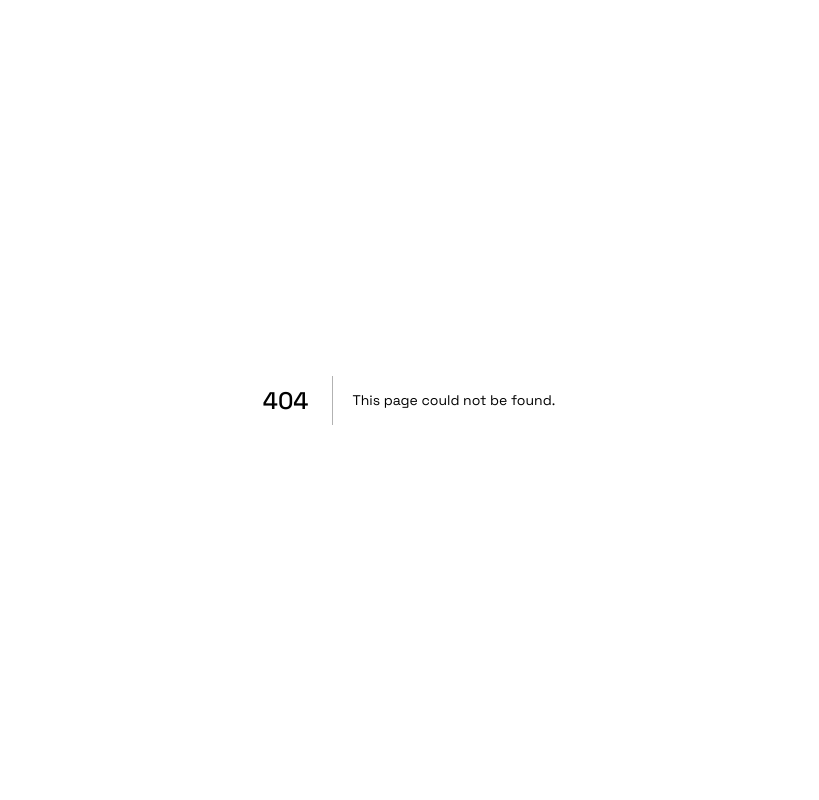
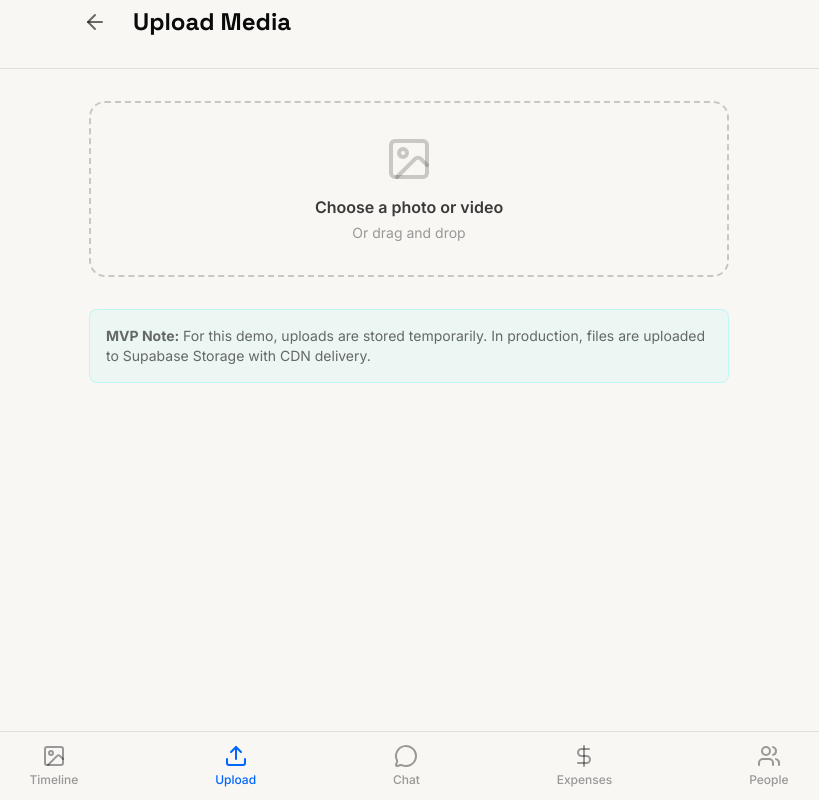
Before and after one commit to kpalaniuk/sandbox, a Next.js app: page /sandboxes/1/upload in a window 1280 px wide. Before the commit this address had no page. Shown: the whole page, without its empty margins (231-1050 px from the left). Built offline with nearby package versions, Linux system fonts and the light colour scheme.

Commit message:
feat: upload page + media API

```diff
--- /dev/null
+++ b/app/api/sandboxes/[id]/media/route.ts
@@ -0,0 +1,71 @@
+import { auth } from "@clerk/nextjs/server";
+import { NextResponse } from "next/server";
+import { supabaseAdmin } from "@/lib/supabase";
+
+export async function POST(
+  request: Request,
+  { params }: { params: { id: string } }
+) {
+  try {
+    const { userId } = await auth();
+
+    if (!userId) {
+      return NextResponse.json({ error: "Unauthorized" }, { status: 401 });
+    }
+
+    const body = await request.json();
+    const { type, url, caption } = body;
+
+    // Create media item
+    const { data: mediaItem, error } = await supabaseAdmin
+      .from("media_items")
+      .insert({
+        sandbox_id: params.id,
+        owner_id: userId,
+        type,
+        url,
+        caption: caption || null,
+        timestamp: new Date().toISOString(),
+      })
+      .select()
+      .single();
+
+    if (error) {
+      console.error("Media creation error:", error);
+      return NextResponse.json({ error: "Failed to create media item" }, { status: 500 });
+    }
+
+    return NextResponse.json(mediaItem);
+  } catch (error) {
+    console.error("API error:", error);
+    return NextResponse.json({ error: "Internal server error" }, { status: 500 });
+  }
+}
+
+export async function GET(
+  request: Request,
+  { params }: { params: { id: string } }
+) {
+  try {
+    const { userId } = await auth();
+
+    if (!userId) {
+      return NextResponse.json({ error: "Unauthorized" }, { status: 401 });
+    }
+
+    const { data: mediaItems, error } = await supabaseAdmin
+      .from("media_items")
+      .select("*")
+      .eq("sandbox_id", params.id)
+      .order("timestamp", { ascending: false });
+
+    if (error) {
+      return NextResponse.json({ error: "Failed to fetch media" }, { status: 500 });
+    }
+
+    return NextResponse.json(mediaItems || []);
+  } catch (error) {
+    console.error("API error:", error);
+    return NextResponse.json({ error: "Internal server error" }, { status: 500 });
+  }
+}
--- /dev/null
+++ b/app/sandboxes/[id]/upload/page.tsx
@@ -0,0 +1,163 @@
+"use client";
+
+import { useState } from "react";
+import { useRouter } from "next/navigation";
+import { ArrowLeft, Upload, Loader2, ImageIcon } from "lucide-react";
+import Link from "next/link";
+import { SandboxNav } from "../SandboxNav";
+
+export default function UploadPage({ params }: { params: { id: string } }) {
+  const router = useRouter();
+  const [uploading, setUploading] = useState(false);
+  const [caption, setCaption] = useState("");
+  const [file, setFile] = useState<File | null>(null);
+  const [preview, setPreview] = useState<string | null>(null);
+
+  const handleFileChange = (e: React.ChangeEvent<HTMLInputElement>) => {
+    const selectedFile = e.target.files?.[0];
+    if (selectedFile) {
+      setFile(selectedFile);
+      setPreview(URL.createObjectURL(selectedFile));
+    }
+  };
+
+  const handleUpload = async (e: React.FormEvent) => {
+    e.preventDefault();
+    if (!file) return;
+
+    setUploading(true);
+
+    try {
+      // For MVP: using placeholder - in production would upload to Supabase Storage
+      const mockUrl = preview || "";
+
+      const res = await fetch(`/api/sandboxes/${params.id}/media`, {
+        method: "POST",
+        headers: { "Content-Type": "application/json" },
+        body: JSON.stringify({
+          type: file.type.startsWith("video") ? "video" : "photo",
+          url: mockUrl,
+          caption,
+        }),
+      });
+
+      if (!res.ok) throw new Error("Upload failed");
+
+      router.push(`/sandboxes/${params.id}`);
+    } catch (error) {
+      console.error(error);
+      alert("Upload failed");
+      setUploading(false);
+    }
+  };
+
+  return (
+    <div className="min-h-screen bg-sand pb-24">
+      <header className="safe-top px-4 py-6 border-b border-midnight/10">
+        <div className="max-w-2xl mx-auto flex items-center gap-4">
+          <Link
+            href={`/sandboxes/${params.id}`}
+            className="tap-target text-midnight/60 hover:text-midnight"
+          >
+            <ArrowLeft className="w-6 h-6" />
+          </Link>
+          <h1 className="text-2xl font-display font-bold">Upload Media</h1>
+        </div>
+      </header>
+
+      <main className="max-w-2xl mx-auto px-4 py-8">
+        <form onSubmit={handleUpload} className="space-y-6">
+          {/* File input */}
+          <div>
+            <label className="block">
+              <div className="border-2 border-dashed border-midnight/20 rounded-2xl p-8 text-center cursor-pointer hover:border-ocean transition-colors">
+                {preview ? (
+                  <div className="space-y-4">
+                    <img
+                      src={preview}
+                      alt="Preview"
+                      className="max-h-64 mx-auto rounded-lg object-cover"
+                    />
+                    <button
+                      type="button"
+                      onClick={() => {
+                        setFile(null);
+                        setPreview(null);
+                      }}
+                      className="text-sm text-ocean underline"
+                    >
+                      Change file
+                    </button>
+                  </div>
+                ) : (
+                  <div>
+                    <ImageIcon className="w-12 h-12 mx-auto mb-3 text-midnight/20" />
+                    <p className="font-semibold text-midnight/80 mb-1">
+                      Choose a photo or video
+                    </p>
+                    <p className="text-sm text-midnight/40">
+                      Or drag and drop
+                    </p>
+                  </div>
+                )}
+              </div>
+              <input
+                type="file"
+                accept="image/*,video/*"
+                onChange={handleFileChange}
+                className="hidden"
+              />
+            </label>
+          </div>
+
+          {/* Caption */}
+          {file && (
+            <>
+              <div>
+                <label htmlFor="caption" className="block text-sm font-semibold mb-2">
+                  Caption (optional)
+                </label>
+                <textarea
+                  id="caption"
+                  value={caption}
+                  onChange={(e) => setCaption(e.target.value)}
+                  placeholder="Add a caption..."
+                  rows={3}
+                  className="w-full px-4 py-3 bg-cream border-2 border-midnight/10 rounded-lg focus:border-ocean focus:outline-none resize-none"
+                />
+              </div>
+
+              {/* Submit */}
+              <button
+                type="submit"
+                disabled={uploading}
+                className="w-full py-4 bg-ocean text-cream rounded-lg font-semibold hover:bg-midnight transition-colors disabled:opacity-50 disabled:cursor-not-allowed flex items-center justify-center gap-2"
+              >
+                {uploading ? (
+                  <>
+                    <Loader2 className="w-5 h-5 animate-spin" />
+                    Uploading...
+                  </>
+                ) : (
+                  <>
+                    <Upload className="w-5 h-5" />
+                    Upload
+                  </>
+                )}
+              </button>
+            </>
+          )}
+        </form>
+
+        <div className="mt-8 p-4 bg-cyan/5 border border-cyan/20 rounded-lg">
+          <p className="text-sm text-midnight/60">
+            <strong>MVP Note:</strong> For this demo, uploads are stored temporarily.
+            In production, files are uploaded to Supabase Storage with CDN delivery.
+          </p>
+        </div>
+      </main>
+
+      <SandboxNav sandboxId={params.id} />
+    </div>
+  );
+}
```
Also changed, not shown: public/manifest.json (added).
